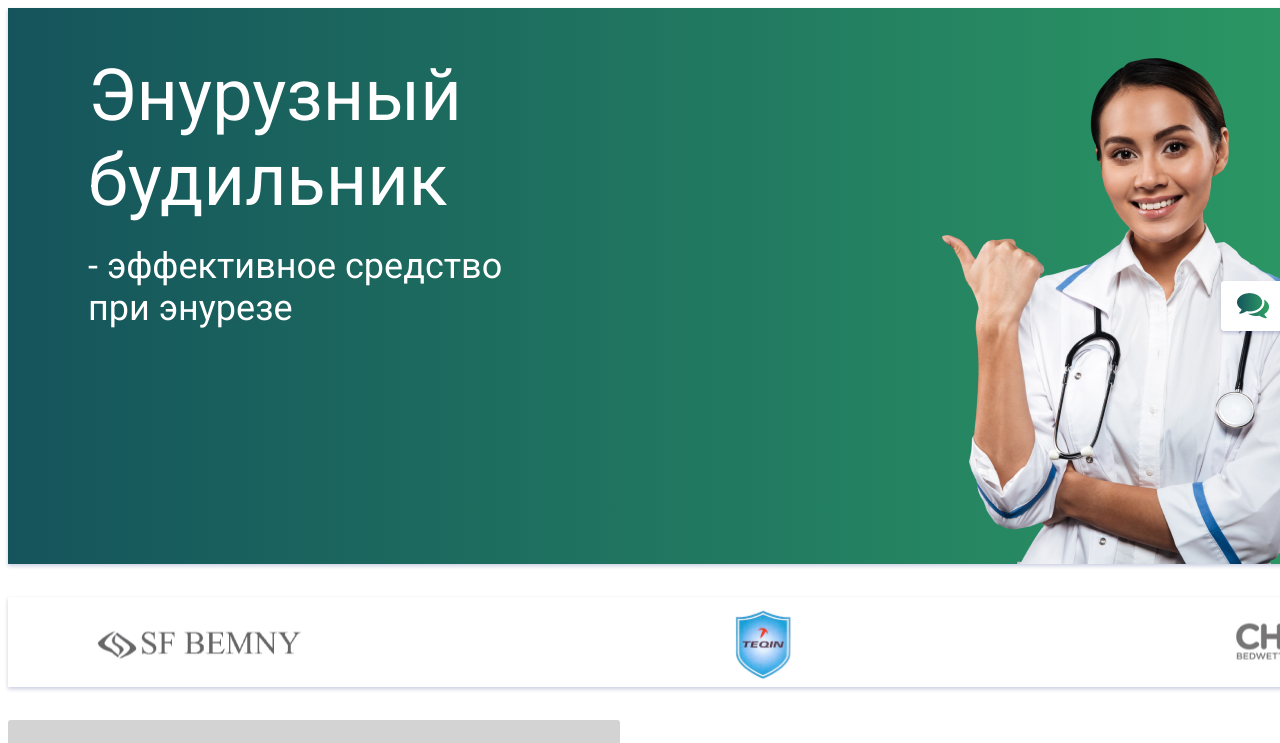
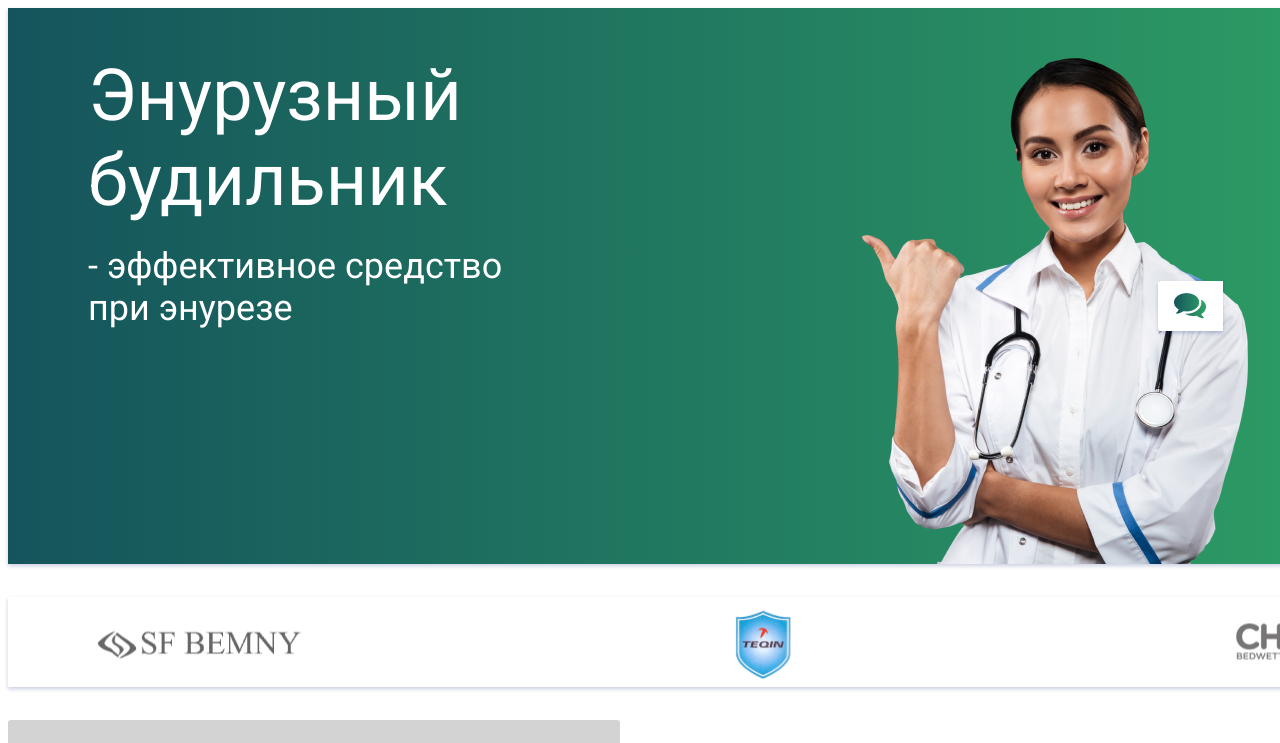
Before and after one commit to IlyosShaydullayev/Football_Figma, a plain HTML site: page index.html in a window 1280 px wide. Shown: the top 743 px of the page. Drawn offline with Linux system fonts and the light colour scheme.

Commit message:
Bugs are reported

```diff
--- a/style_my.css
+++ b/style_my.css
@@ -8,6 +8,7 @@
     display: flex;
     justify-content: space-between;
     padding-left: 80px;
+    box-sizing: border-box;
 }
 .wrapper .titles > h1
 {
@@ -45,5 +46,5 @@
 {
     position:absolute;
     top: 279px;
-    right: -10px;
+    right: 53px;
 }
```
